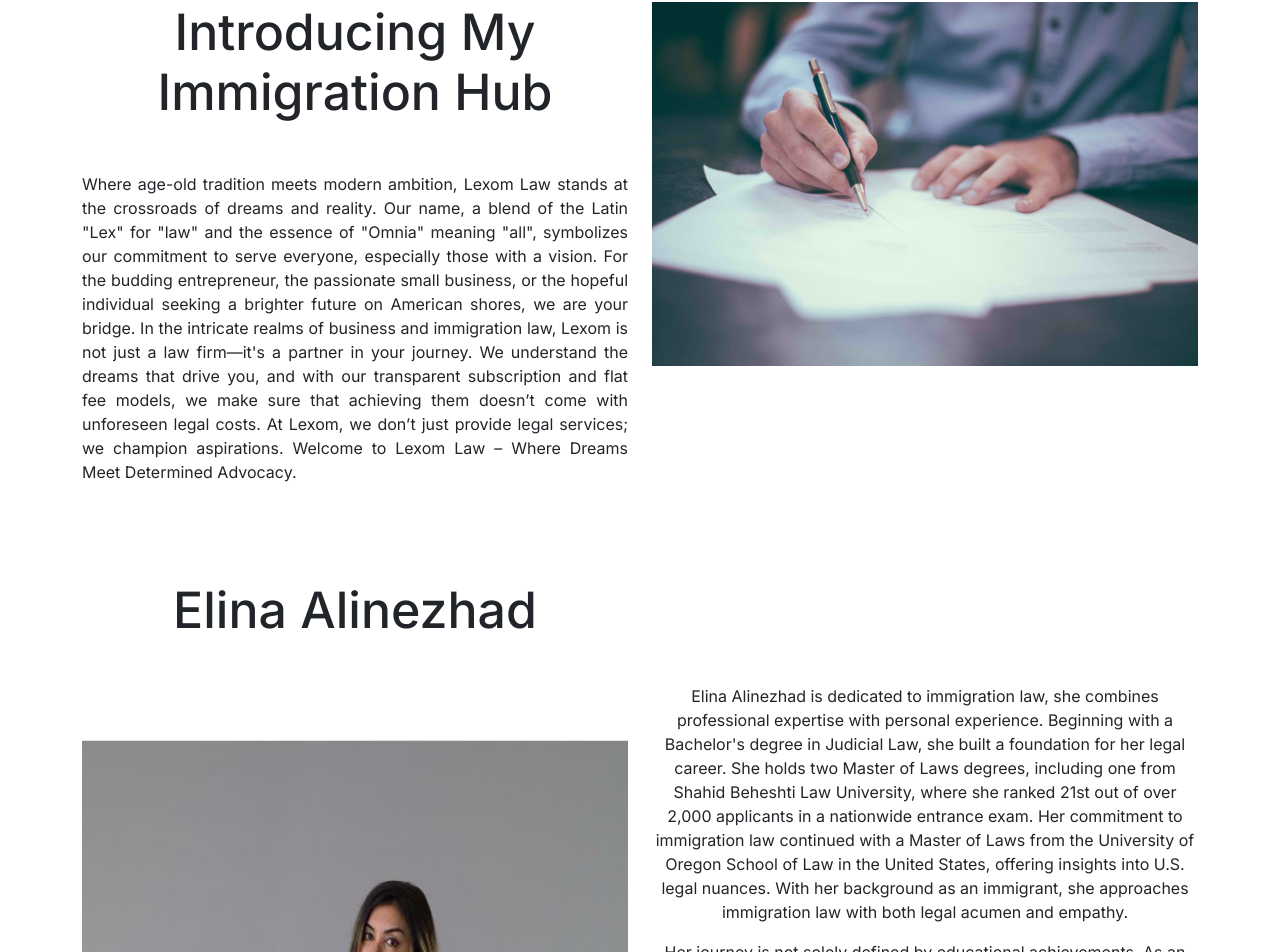
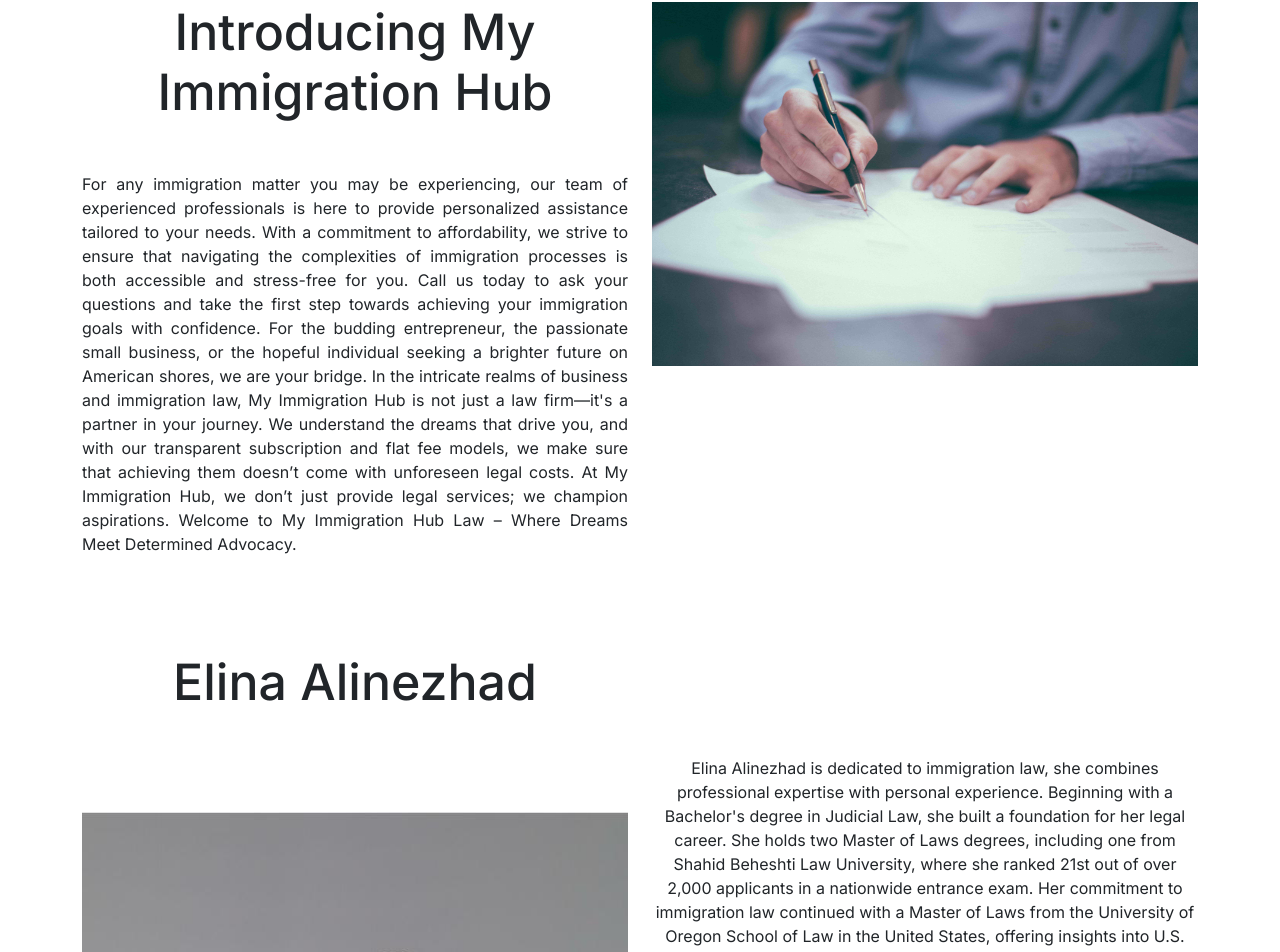
Before and after one commit to hunain-parekh/elianlaw, a Next.js app: page /about in a window 1280 px wide. Shown: the part 854-1806 px from the top of the page. Built offline with nearby package versions, Linux system fonts and the light colour scheme.

Commit message:
changing main and about us paragraph

```diff
--- a/src/app/about/page.js
+++ b/src/app/about/page.js
@@ -18,20 +18,23 @@
             <div className='col-md-6'>
               <h1 className={style.sHeading}>Introducing My Immigration Hub</h1>
               <p style={{ textAlign: "justify" }}>
-                Where age-old tradition meets modern ambition, Lexom Law stands
-                at the crossroads of dreams and reality. Our name, a blend of
-                the Latin "Lex" for "law" and the essence of "Omnia" meaning
-                "all", symbolizes our commitment to serve everyone, especially
-                those with a vision. For the budding entrepreneur, the
-                passionate small business, or the hopeful individual seeking a
-                brighter future on American shores, we are your bridge. In the
-                intricate realms of business and immigration law, Lexom is not
-                just a law firm—it's a partner in your journey. We understand
-                the dreams that drive you, and with our transparent subscription
-                and flat fee models, we make sure that achieving them doesn’t
-                come with unforeseen legal costs. At Lexom, we don’t just
-                provide legal services; we champion aspirations. Welcome to
-                Lexom Law – Where Dreams Meet Determined Advocacy.
+                For any immigration matter you may be experiencing, our team of
+                experienced professionals is here to provide personalized
+                assistance tailored to your needs. With a commitment to
+                affordability, we strive to ensure that navigating the
+                complexities of immigration processes is both accessible and
+                stress-free for you. Call us today to ask your questions and
+                take the first step towards achieving your immigration goals
+                with confidence. For the budding entrepreneur, the passionate
+                small business, or the hopeful individual seeking a brighter
+                future on American shores, we are your bridge. In the intricate
+                realms of business and immigration law, My Immigration Hub is not just a law
+                firm—it's a partner in your journey. We understand the dreams
+                that drive you, and with our transparent subscription and flat
+                fee models, we make sure that achieving them doesn’t come with
+                unforeseen legal costs. At My Immigration Hub, we don’t just provide legal
+                services; we champion aspirations. Welcome to My Immigration Hub Law – Where
+                Dreams Meet Determined Advocacy.
               </p>
             </div>
             <div className='col-md-6'>
```
Also changed, not shown: src/app/page.js (+10 -9 lines).
